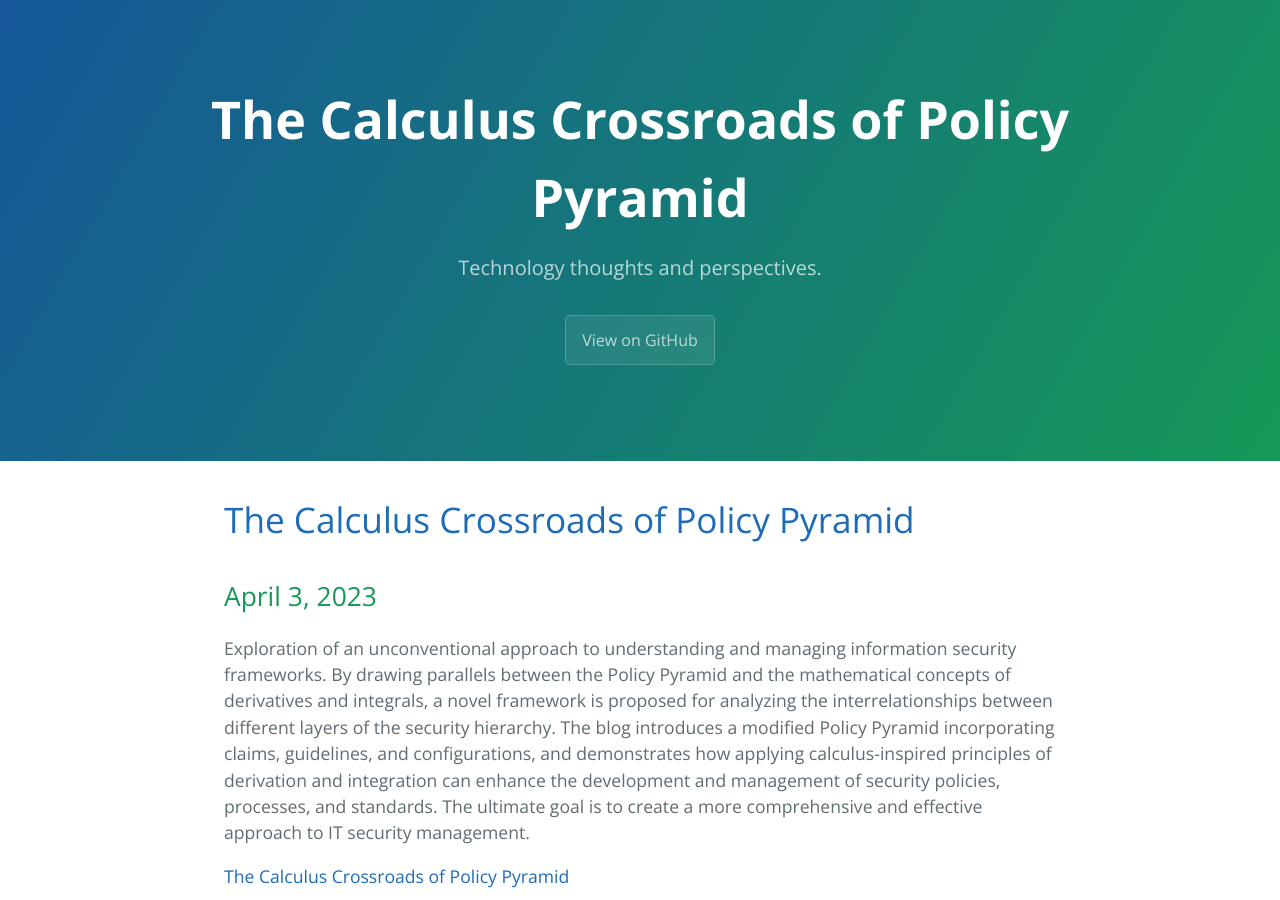
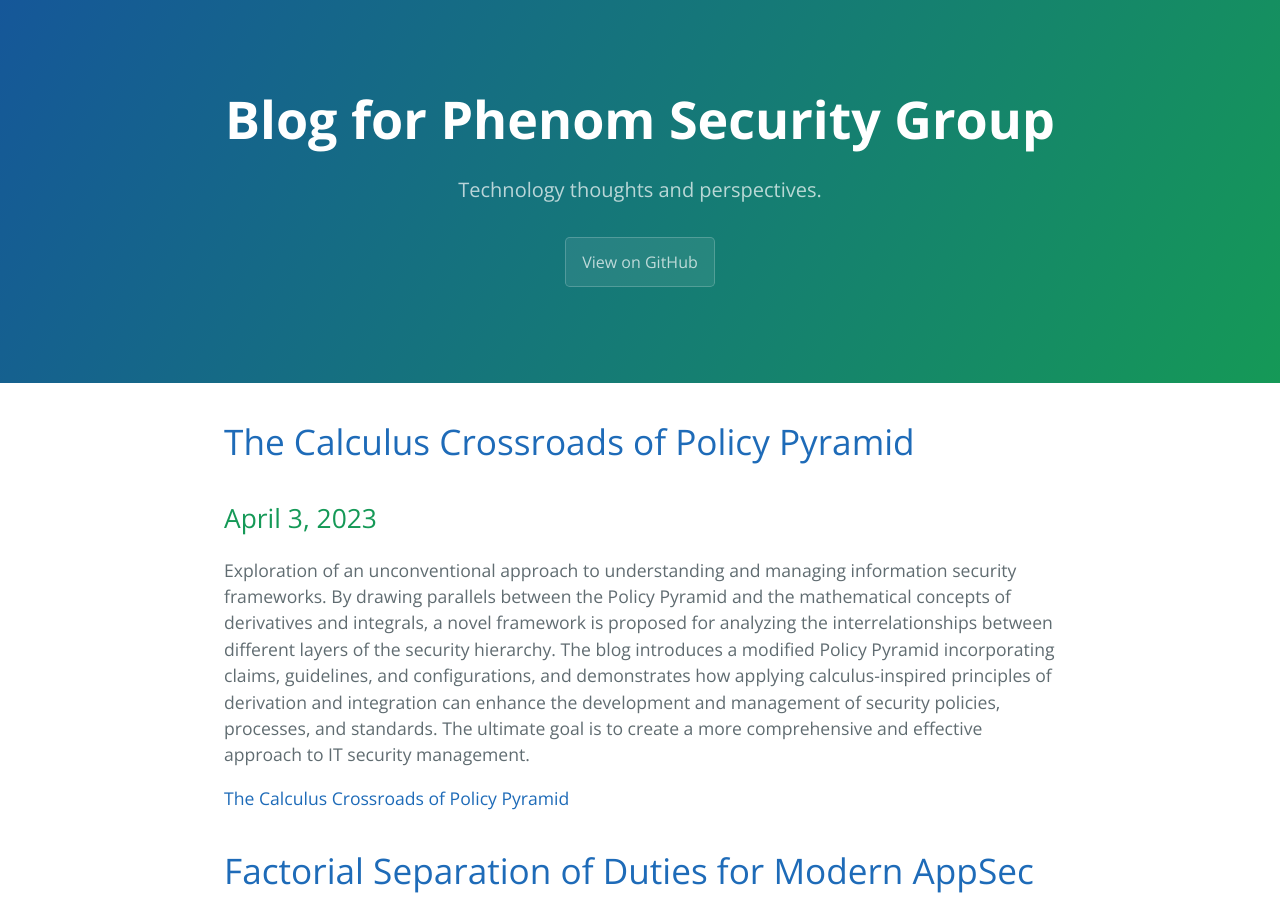
Before and after one commit to microbrewerGM/phenomsec-blogs, a Jekyll site: the page built from index.md, in a window 1280 px wide and 900 px high. Built offline with Jekyll 4.4.1, drawn with Linux system fonts in a browser that asks for light colours; our own code applies the rules of GitHub Pages for plain Markdown files.

Commit message:
Pin index title

```diff
--- a/index.md
+++ b/index.md
@@ -1,5 +1,6 @@
 ---
 layout: default
+title: Blog for Phenom Security Group
 ---
 
 # [The Calculus Crossroads of Policy Pyramid](./2023-04-03-calculus-crossroads-of-policy-pyramid)
```
